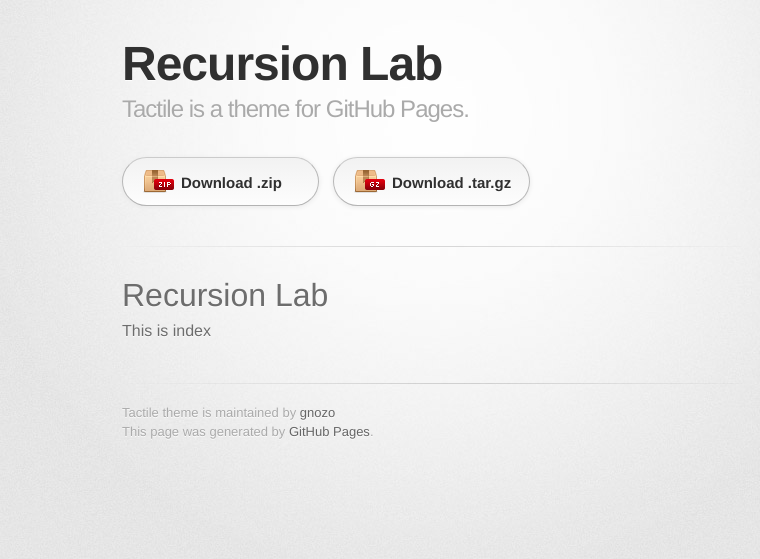
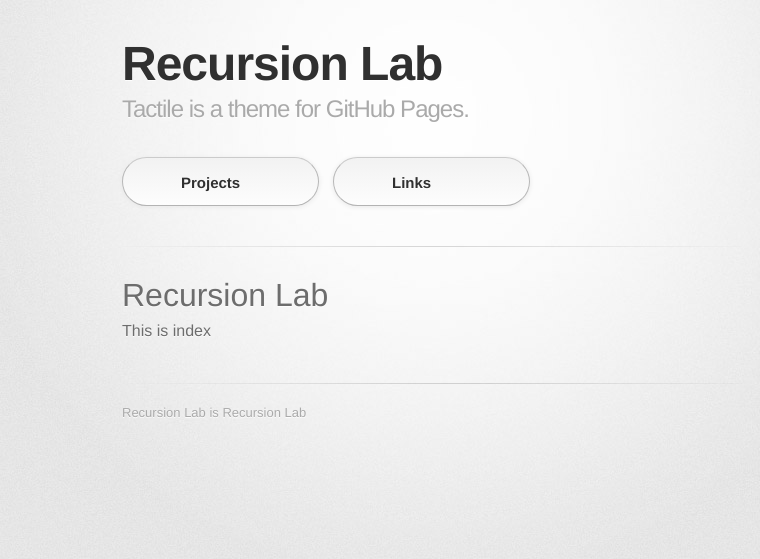
Before and after one commit to gnozo/recursionlab, a Jekyll site: the page built from index.md, in a window 1280 px wide. Shown: the top 559 px of the page, without its empty margins (208-968 px from the left). Built offline with Jekyll 4.4.1, drawn with Linux system fonts in a browser that asks for light colours; some web fonts are replaced; our own code applies the rules of GitHub Pages for plain Markdown files.

Commit message:
Update default.html

```diff
--- a/_layouts/default.html
+++ b/_layouts/default.html
@@ -22,17 +22,8 @@
           <h2>{{ page.description | default: site.description | default: site.github.project_tagline }}</h2>
         </header>
         <section id="downloads" class="clearfix">
-          {% if site.show_downloads %}
-          <a href="{{ site.github.zip_url }}" id="download-zip" class="button"><span>Download .zip</span></a>
-          <a href="{{ site.github.tar_url }}" id="download-tar-gz" class="button"><span>Download .tar.gz</span></a>
-          {% endif %}
-	{% if site.github.public %}
-	  {% if site.github.is_project_page %}
-          <a href="{{ site.github.repository_url }}" id="view-on-github" class="button"><span>View on GitHub</span></a>
-	  {% else %}
-          <a href="{{ site.github.owner_url }}" id="view-on-github" class="button"><span>View on GitHub</span></a>
-	  {% endif %}
-	{% endif %}
+          <a href="http://www.recursionlab.com/projects.html" class="button"><span>Projects</span></a>
+          <a href="http://www.recursionlab.com/links.html" class="button"><span>Links</span></a>
         </section>
         <hr>
         <section id="main_content">
@@ -40,10 +31,7 @@
         </section>
 
         <footer>
-        {% if site.github.is_project_page %}
-          {{ site.title | default: site.github.repository_name }} is maintained by <a href="{{ site.github.owner_url }}">{{ site.github.owner_name }}</a><br>
-        {% endif %}
-          This page was generated by <a href="https://pages.github.com">GitHub Pages</a>.
+       Recursion Lab is Recursion Lab
         </footer>
 
       </div>
```
